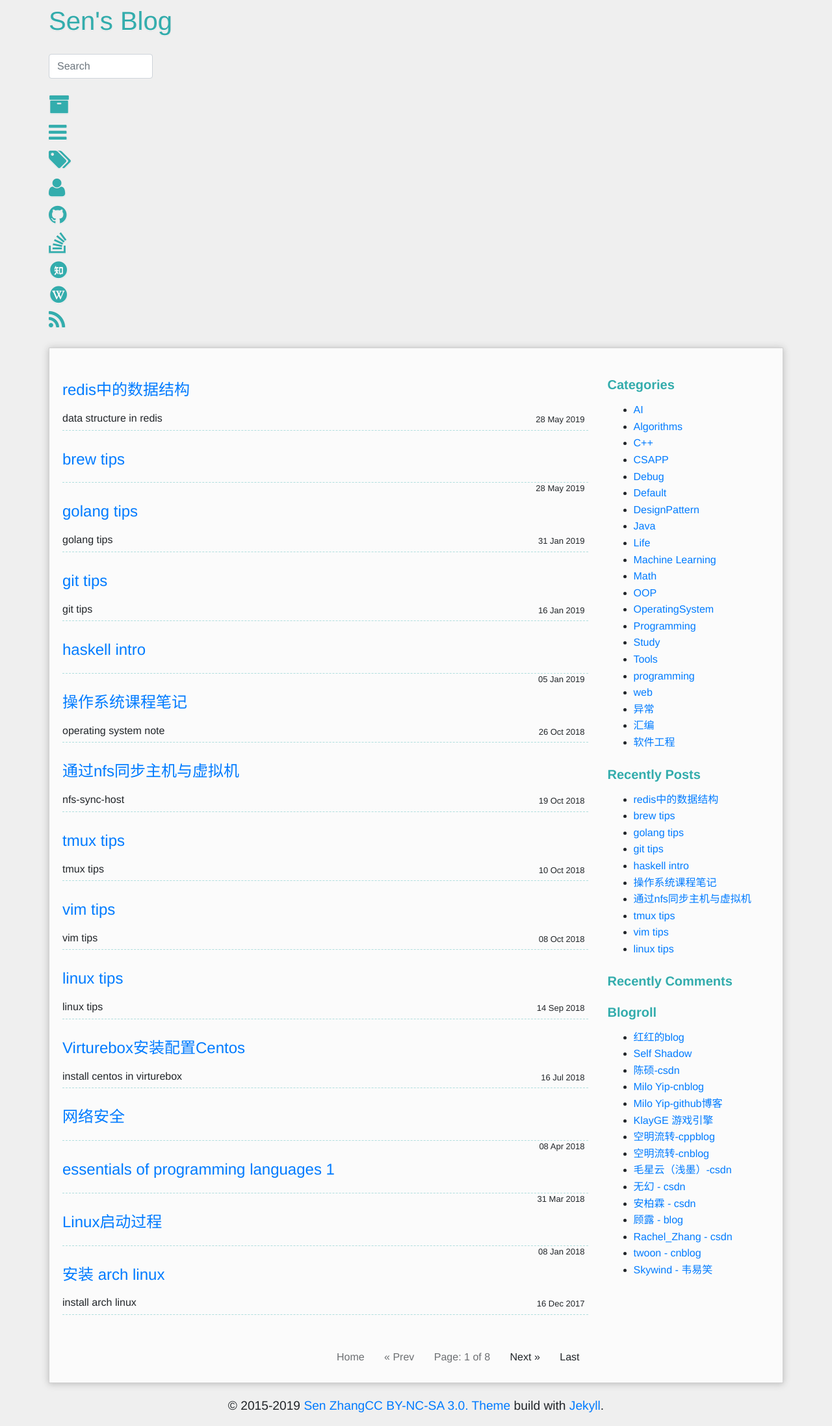
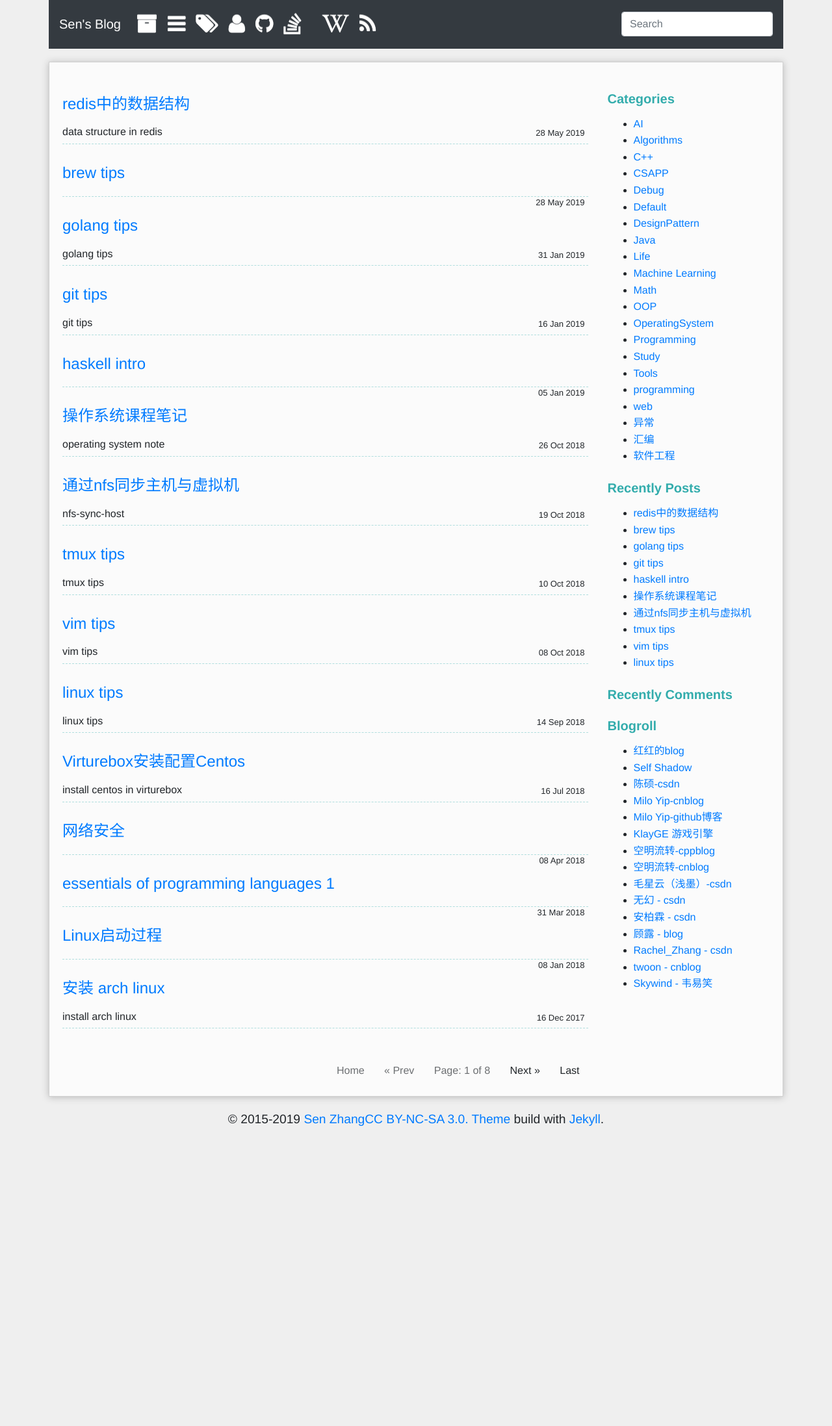
Before and after one commit to SenZhangAI/senzhangai.github.com, a Jekyll site: the page built from index.html, in a window 1280 px wide. Shown: the whole page at 65% size. Built offline with Jekyll 4.4.1, drawn with Linux system fonts in a browser that asks for light colours; the list of posts is cut into pages by our own code; comment, search, counter and statistics services are not loaded; after the commit the page ends 1755 px from its top, so only the background shows below that.

Commit message:
change style for navbar

```diff
--- a/_includes/header.html
+++ b/_includes/header.html
@@ -7,47 +7,46 @@
   </div>
 <![endif]-->
 <header class="header">
-  <div class="title"><a title="{{ site.title }}" href="/">{{ site.title }}</a></div>
-  <ul class="nav navbar-nav navbar-right visible-lg visible-md">
-    <li>
-    <form id="search-form" class="form-group has-success visible-lg" role="form">
-      <input type="text" class="form-control input-sm" placeholder="Search" id="query" style="width: 160px;">
-    </form>
-    </li>
-    <li><a href="{{ '/archive.html' }}" title="Archive"><span class='fa fa-archive fa-2x'></span></a></li>
-    <li><a href="{{ '/categories.html' }}" title="Categories"><span class='fa fa-navicon fa-2x'></span></a></li>
-    <li><a href="{{ '/tags.html' }}" title="Tags"><span class='fa fa-tags fa-2x'></span></a></li>
-    <li><a href="{{ '/about.html' }}" title="About"><span class='fa fa-user fa-2x'></span></a></li>
+  <nav class="navbar navbar-expand-lg navbar-dark bg-dark">
+    <a class="navbar-brand" href="/">{{ site.title }}</a>
+    <button class="navbar-toggler" type="button" data-toggle="collapse" data-target="#navbarLinks" aria-controls="narbarLinks" aria-expanded="false" aria-label="Toggle navigation">
+      <span class="navbar-toggler-icon"></span>
+    </button>
+    <div class="collapse navbar-collapse" id="navbarLinks">
+      <ul class="navbar-nav mr-auto">
+        <li class="navbar-item"><a class="nav-link" href="{{ '/archive.html' }}" title="Archive"><span class='fa fa-archive fa-2x'></span></a></li>
+        <li class="navbar-item"><a class="nav-link" href="{{ '/categories.html' }}" title="Categories"><span class='fa fa-navicon fa-2x'></span></a></li>
+        <li class="navbar-item"><a class="nav-link" href="{{ '/tags.html' }}" title="Tags"><span class='fa fa-tags fa-2x'></span></a></li>
+        <li class="navbar-item"><a class="nav-link" href="{{ '/about.html' }}" title="About"><span class='fa fa-user fa-2x'></span></a></li>
         {% if site.author.github %}
-    <li><a href="https://github.com/{{ site.author.github }}" target="_blank" title="Github"><span class='fa fa-github fa-2x'></span></a></li>
+        <li class="navbar-item"><a class="nav-link" href="https://github.com/{{ site.author.github }}" target="_blank" title="Github"><span class='fa fa-github fa-2x'></span></a></li>
         {% endif %}
         {% if site.author.googleplus %}
-    <li><a href="https://plus.google.com/{{ site.author.googleplus }}" target="_blank" title="Google+"><span class="fa fa-google-plus fa-2x"></span></a></li>
+        <li class="navbar-item"><a class="nav-link" href="https://plus.google.com/{{ site.author.googleplus }}" target="_blank" title="Google+"><span class='fa fa-google-plus fa-2x'></span></a></li>
         {% endif %}
         {% if site.author.twitter %}
-    <li><a href="https://twitter.com/{{ site.author.twitter }}" target="_blank" title="twitter"><span class="fa fa-twitter fa-2x"></span></a></li>
+        <li class="navbar-item"><a class="nav-link" href="https://twitter.com/{{ site.author.twitter }}" target="_blank" title="Twitter"><span class='fa fa-twitter fa-2x'></span></a></li>
         {% endif %}
         {% if site.author.facebook %}
-    <li><a href="http://www.facebook.com/{{ site.author.facebook }}" target="_blank" title="facebook"><span class="fa fa-facebook fa-2x"></span></a></li>
+        <li class="navbar-item"><a class="nav-link" href="http://www.facebook.com/{{ site.author.facebook }}" target="_blank" title="Facebook"><span class='fa fa-facebook fa-2x'></span></a></li>
         {% endif %}
         {% if site.author.weibo %}
-    <li><a href="http://weibo.com/{{ site.author.weibo }}" target="_blank" title="Weibo"><span class="fa fa-weibo fa-2x"></span></a></li>
+        <li class="navbar-item"><a class="nav-link" href="http://weibo.com/{{ site.author.weibo }}" target="_blank" title="Weibo"><span class='fa fa-weibo fa-2x'></span></a></li>
         {% endif %}
         {% if site.author.stackoverflow %}
-    <li><a href="{{ site.author.stackoverflow }}" target="_blank" title="Stackoverflow"><span class="fa fa-stack-overflow fa-2x"></span></a></li>
+        <li class="navbar-item"><a class="nav-link" href="{{ site.author.stackoverflow }}" target="_blank" title="Stackoverflow"><span class='fa fa-stack-overflow fa-2x'></span></a></li>
         {% endif %}
         {% if site.author.zhihu %}
-    <li><a href="{{ site.author.zhihu }}" target="_blank" title="Zhihu"><span class="icon-stack fa-lg addin">
-        <i class="fa fa-circle fa-stack-2x"></i>
-        <i class="iconfont icon-zhihu fa-stack-1x fa-inverse"></i>
-    </span></a></li>
+        <li class="navbar-item"><a class="nav-link" href="{{ site.author.zhihu }}" target="_blank" title="Zhihu"><span class='fa fa-zhihu fa-2x'></span></a></li>
         {% endif %}
         {% if site.author.wiki %}
-    <li><a href="{{ site.author.wiki }}" target="_blank" title="Wiki"><span class="icon-stack fa-lg addin">
-        <i class="fa fa-circle fa-stack-2x"></i>
-        <i class="fa fa-wikipedia-w fa-stack-1x fa-inverse"></i>
-    </span></a></li>
+        <li class="navbar-item"><a class="nav-link" href="{{ site.author.wiki }}" target="_blank" title="Wiki"><span class='fa fa-wikipedia-w fa-2x'></span></a></li>
         {% endif %}
-    <li><a href="{{ '/rss.xml' }}" target="_blank" title="RSS"><span class='fa fa-rss fa-2x'></span></a></li>
+        <li class="navbar-item"><a class="nav-link" href="{{ '/rss.xml' }}" target="_blank" title="Rss"><span class='fa fa-rss fa-2x'></span></a></li>
       </ul>
+      <form class="form-inline my-2 my-md-0" id="search-form">
+        <input type="text" class="form-control" placeholder="Search" id="query">
+      </form>
+    </div>
+  </nav>
 </header>
```
Lines whose indentation alone changed are shown as unchanged.
